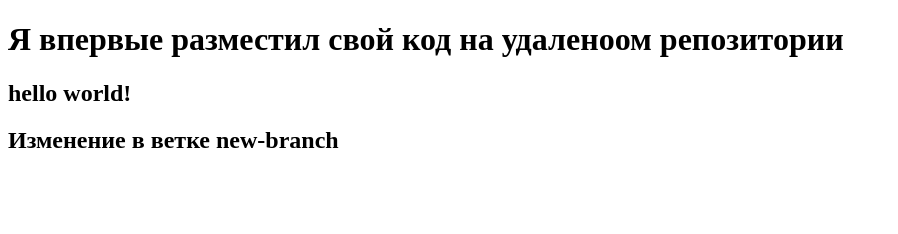
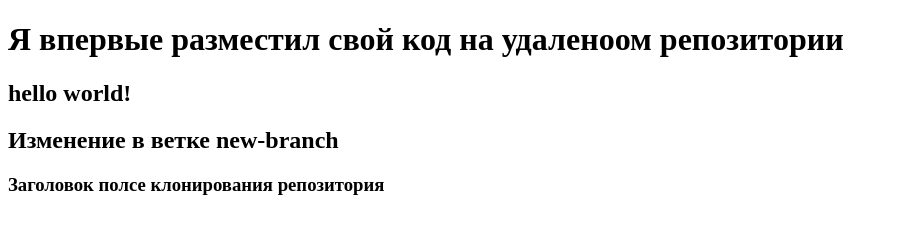
Before and after one commit to RuslanVertepov/new-repo, a plain HTML site: page index.html in a window 1280 px wide. Shown: the whole page, without its empty margins (0-898 px from the left). Drawn offline with Linux system fonts and the light colour scheme.

Commit message:
commit after cloning

```diff
--- a/index.html
+++ b/index.html
@@ -10,5 +10,6 @@
 <h1>Я впервые разместил свой код на удаленоом репозитории</h1>
 <h2>hello world!</h2>
 <h2>Изменение в ветке new-branch</h2>
+<h3>Заголовок полсе клонирования репозитория</h3>
 </body>
 </html>
```
